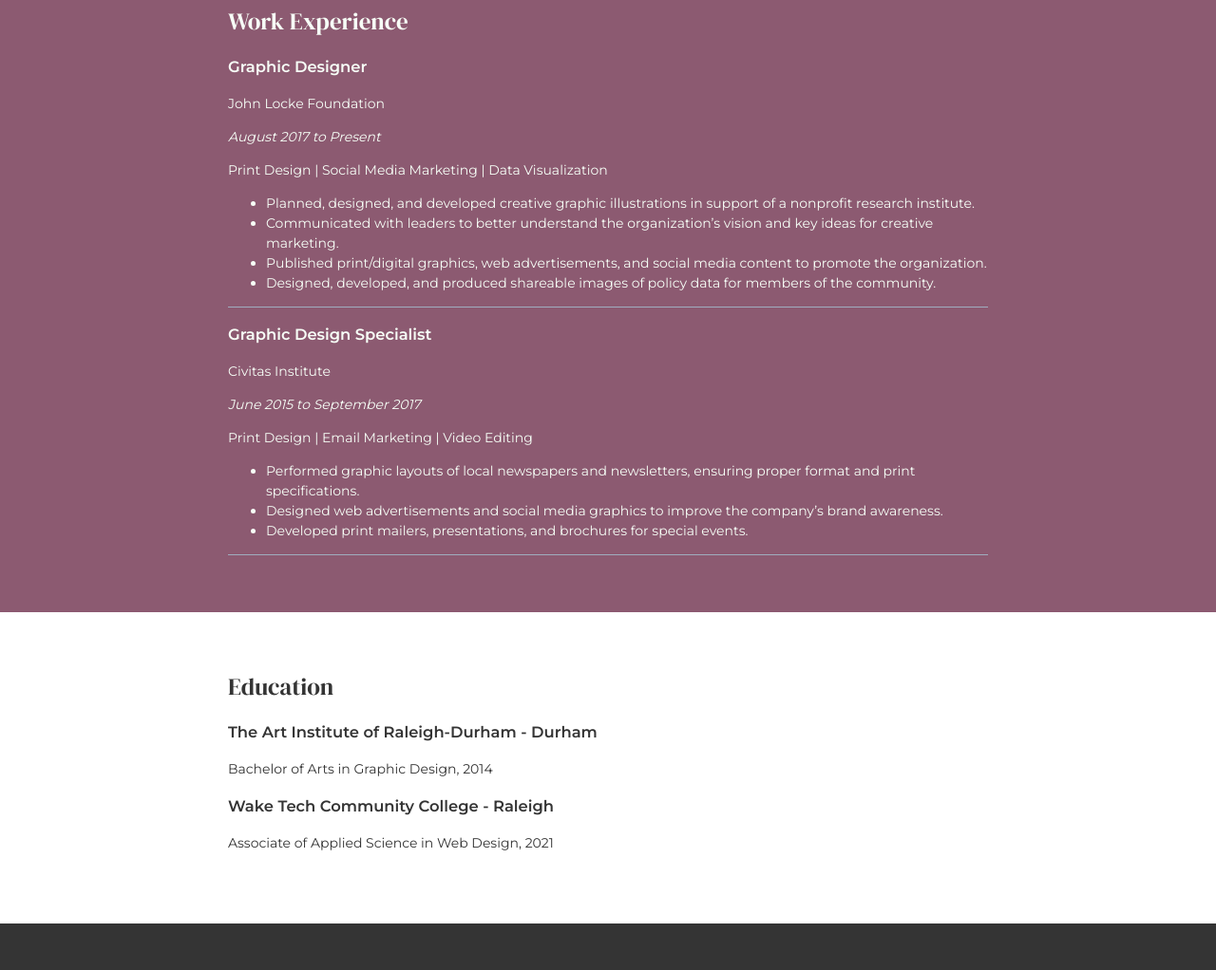
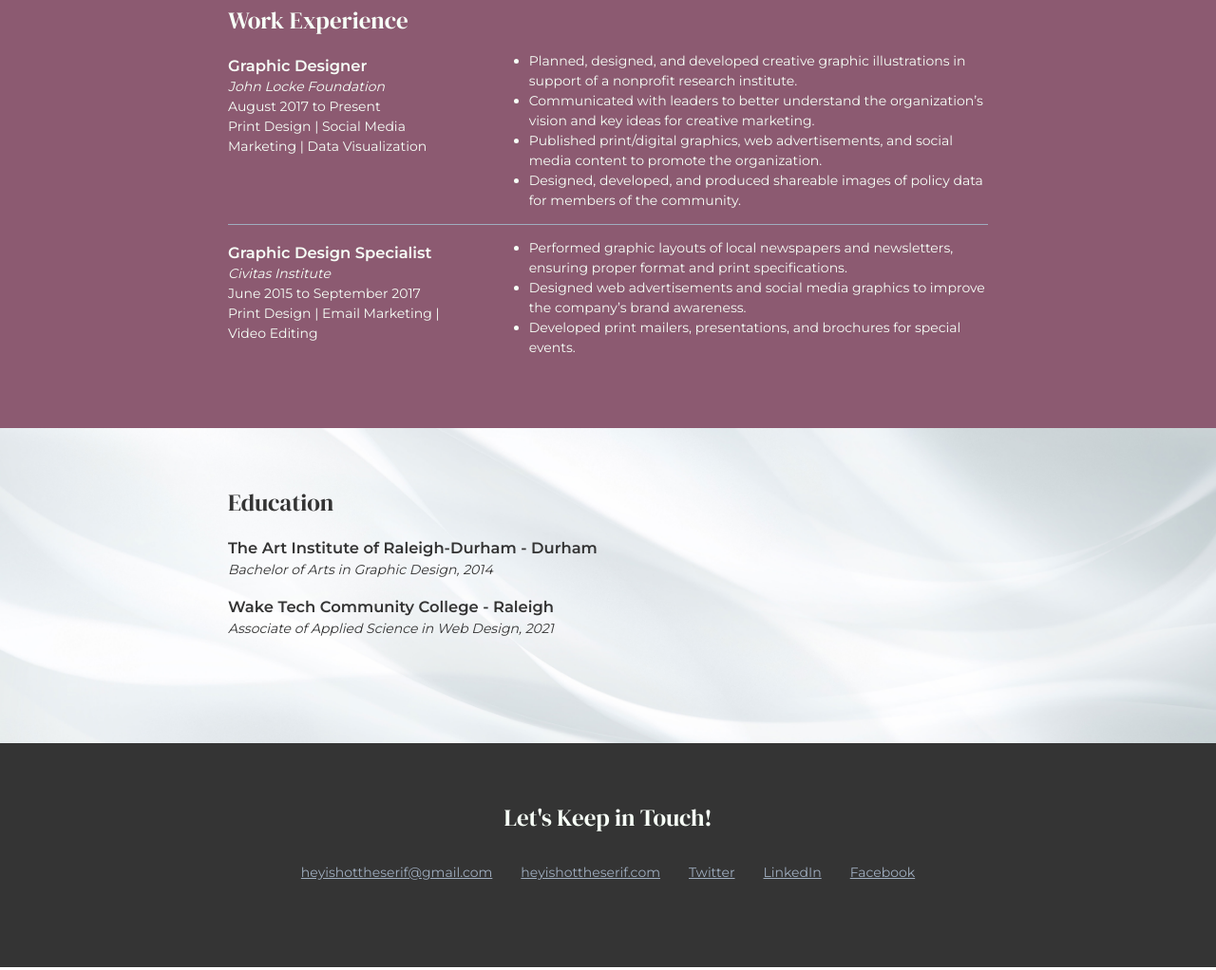
Before and after one commit to JonaM92/Lesson03, a plain HTML site: page index.html in a window 1280 px wide. Shown: the part 1215-2237 px from the top of the page at 95% size. Drawn offline with Linux system fonts and the light colour scheme.

Commit message:
Lesson 9 update
Responsive design

```diff
--- a/css/style.css
+++ b/css/style.css
@@ -6,6 +6,27 @@
 
 *, *:before, *:after {
     box-sizing: inherit;
+}
+
+
+h3 {
+    margin-bottom: 0;
+}
+
+.item-detail h3 + p {
+    font-style: italic;
+}
+
+.item-detail h3 ~ p {
+    margin: 0;
+}
+
+.bar > section {
+    border-bottom: 1px solid #9FADBF;
+}
+
+.bar > section:last-of-type {
+    border-bottom: none;
 }
 
 body {
@@ -47,12 +68,14 @@
 }
 
 .content-wrap {
-    width: 800px;
+    max-width: 800px;
+    width: 80%;
     margin: 0 auto;
     padding: 60px 0;
 }
 
 /* nav -----*/
+
 
 nav a {
     text-decoration: none;
@@ -70,8 +93,6 @@
 nav ul li {
   font: sans-serif;
   font-weight: 400;
-  display: inline-block;
-  position: relative;
   padding: 20px 40px;
   background: #343434;
   cursor: pointer;
@@ -109,7 +130,6 @@
 header {
     background: #153259;
     color: #F7FFF7;
-    text-align: center;
 }
 
 /* Projects ------------*/
@@ -137,14 +157,9 @@
 
 .project-item {
     overflow: hidden;
-    border-bottom: 1px dashed #153259;
     padding: 25px 0;
 }
 
-.project-item img {
-    float: left;
-    margin-right: 20px;
-}
 
 .project-item h3 {
     margin-top: 0;
@@ -156,11 +171,18 @@
     color: #F7FFF7;
 }
 
-.work-item {
-    border-bottom: 1px solid #9FADBF;
+
+/* Education ----------------- */
+.education {
+    background-image: url(../images/education-back.jpg);
+    background-size: cover;
+    background-position: center;
+    padding-bottom: 50px;
 }
 
-/* Education ----------------- */
+.education p {
+    width: 60%;
+}
 
 /* Contact info ----------*/
 
@@ -168,3 +190,59 @@
     background: #343434;
     color: #F7FFF7;
 }
+
+.contact-list {
+    list-style-type: none;
+    padding: 0;
+}
+
+.contact-list a {
+    padding: 15px;
+    display: inline-block;
+}
+
+
+/* Responsive ----------*/
+
+@media screen and (min-width:750px) {
+    header, footer {
+        text-align: center;
+    }
+
+    nav ul li {
+        display: inline-block;
+        position: relative;
+    }
+
+    .project-item img {
+        float: left;
+        margin-right: 20px;
+    }
+
+    .work-item {
+        display: grid;
+        grid-template-columns: 1fr 2fr;
+        column-gap: 15px;
+    }
+
+    .contact-list {
+        display: flex;
+        justify-content: center;
+    }
+}
+
+@media screen and (max-width:749px) {
+    h1 {
+        font-size: 70px;
+        line-height: 0.9;
+        margin-bottom: 20px;
+    }
+
+    h2 {
+        line-height: 1;
+    }
+
+    .contact-list a {
+        padding: 5px;
+    }
+}
--- a/index.html
+++ b/index.html
@@ -42,20 +42,20 @@
 
       <!-- ********************  PROJECTS / PORTFOLIO  ********************* -->
       <section class="projects">
-        <div class="content-wrap">
+        <div class="content-wrap bar">
           <h2>Featured Projects</h2>
           <p>View selected projects below. More information can be found at <a href="http://heyishottheserif.com">heyishottheserif.com</a>.</p>
 
           <!-- Copy the whole <section> block to add more projects. -->
           <section class="project-item">
-            <img src="placeholder images/thumbnail-2.jpg" alt="Social media management examples">
+            <img src="images/thumbnail-2.jpg" alt="Social media management examples">
             <h3>Social Media Management</h3>
             <p>Equip businesses with the guidance needed to enhance their online presence.</p>
             <a class="btn" href="#" target="_blank">View project</a>
           </section>
 
           <section class="project-item">
-            <img src="placeholder images/thumbnail-logo.jpg" alt="Logo design projects">
+            <img src="images/thumbnail-logo.jpg" alt="Logo design projects">
             <h3>Logo Design</h3>
             <p>Branding and logo styles.</p>
             <a class="btn" href="#" target="_blank">View project</a>
@@ -66,35 +66,41 @@
 
       <!-- ***********************  WORK EXPERIENCE  *********************** -->
       <section class="work" id="work">
-        <div class="content-wrap">
+        <div class="content-wrap item-detail bar">
           <h2>Work Experience</h2>
 
           <!-- Copy this whole <section> block to add more jobs. -->
           <section class="work-item">
+            <div class="work-detail">
               <h3>Graphic Designer</h3>
               <p>John Locke Foundation</p>
-            <em><p>August 2017 to Present</p></em>
+              <p>August 2017 to Present</p>
               <p>Print Design | Social Media Marketing | Data Visualization</p>
-
+            </div>
+            <div class="job-sum">
               <ul>
                 <li>Planned, designed, and developed creative graphic illustrations in support of a nonprofit research institute.</li>
                 <li>Communicated with leaders to better understand the organization’s vision and key ideas for creative marketing.</li>
                 <li>Published print/digital graphics, web advertisements, and social media content to promote the organization.</li>
                 <li>Designed, developed, and produced shareable images of policy data for members of the community.</li>
               </ul>
+            </div>
           </section>
 
           <section class="work-item">
+            <div class="work-detail">
               <h3>Graphic Design Specialist</h3>
               <p>Civitas Institute</p>
-            <em><p>June 2015 to September 2017 </p></em>
+              <p>June 2015 to September 2017 </p>
               <p>Print Design | Email Marketing | Video Editing</p>
-
+            </div>
+            <div class="job-sum">
               <ul>
                 <li>Performed graphic layouts of local newspapers and newsletters, ensuring proper format and print specifications.</li>
                 <li>Designed web advertisements and social media graphics to improve the company’s brand awareness.</li>
                 <li>Developed print mailers, presentations, and brochures for special events.</li>
               </ul>
+            </div>
           </section>
       </div>
         <!-- End of Job block. -->
@@ -102,7 +108,7 @@
 
       <!-- ******************  EDUCATION & CERTIFICATIONS ****************** -->
       <section class="education">
-        <div class="content-wrap">
+        <div class="content-wrap item-detail">
           <h2>Education</h2>
 
           <!-- Copy this whole <section> block to add more schools. -->
@@ -125,7 +131,7 @@
           <h2>Let's Keep in Touch!</h2>
 
           <!-- Social media and contact links. Add or remove any networks. -->
-          <ul>
+          <ul class="contact-list">
             <li><a href="mailto:heyishottheserif@gmail.com">heyishottheserif@gmail.com</a></li>
             <li><a href="http://heyishottheserif.com" target="_blank">heyishottheserif.com</a></li>
             <li><a href="https://twitter.com/heyserif" target="_blank">Twitter</a></li>
```
Also changed, not shown: images/education-back.jpg (added), images/thumbnail-2.jpg (renamed from placeholder images/thumbnail-2.jpg), images/thumbnail-logo.jpg (renamed from placeholder images/thumbnail-logo.jpg). Lines whose indentation alone changed are shown as unchanged.
